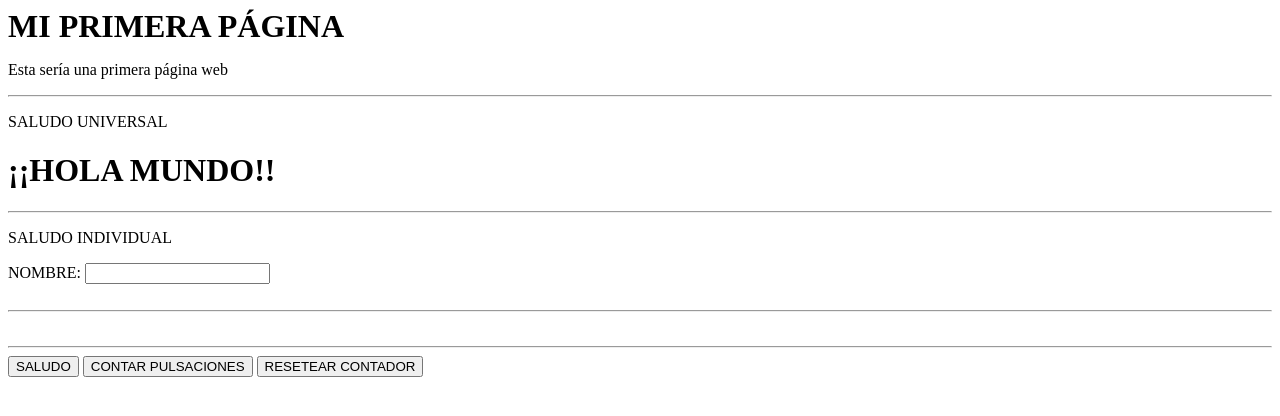
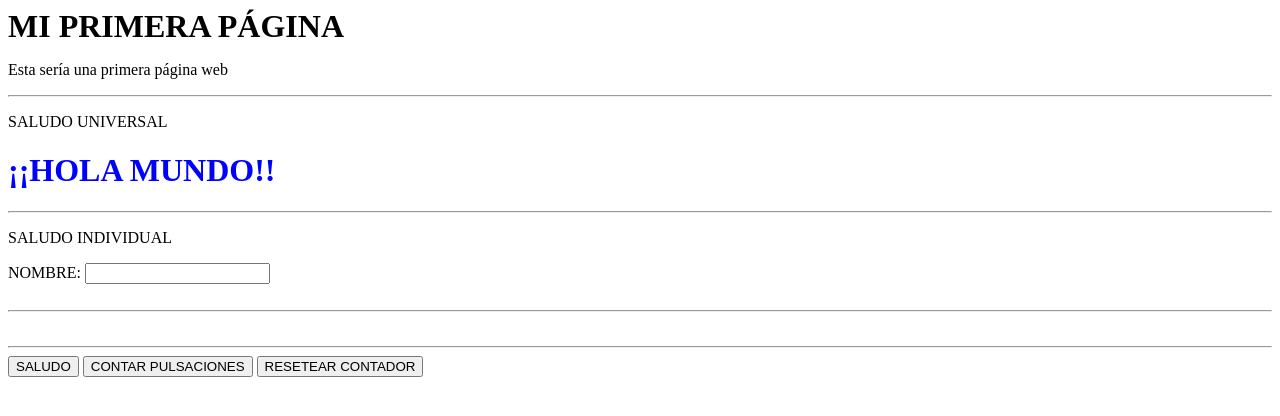
Before and after one commit to davidgzs/etj_laredo, a plain HTML site: page E1/index.html in a window 1280 px wide. Drawn offline with Linux system fonts and the light colour scheme.

Commit message:
Corrección en CSS
Se corrige error

```diff
--- a/E1/styles.css
+++ b/E1/styles.css
@@ -3,6 +3,6 @@ header {
     font-weight: bold;
 }
 
-.title {
+.saludo1 {
     color: blue;
 }
```
